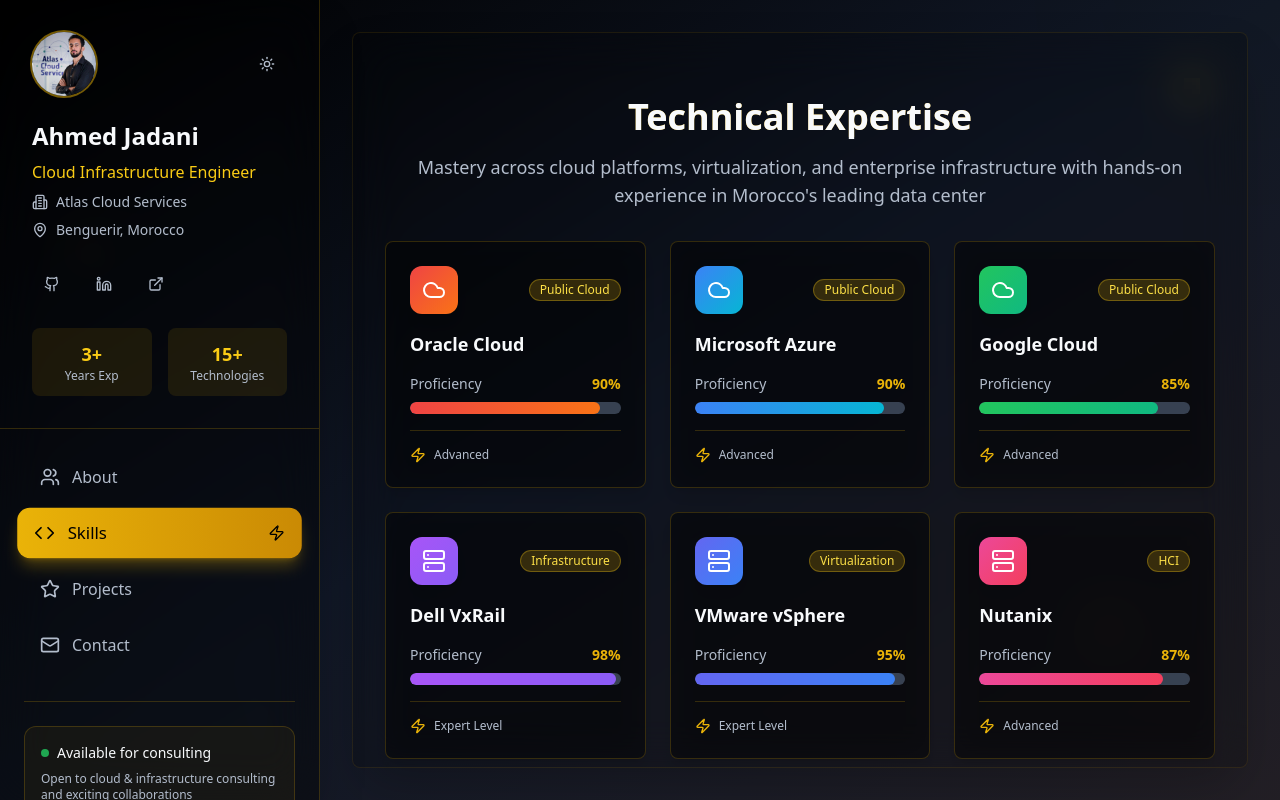
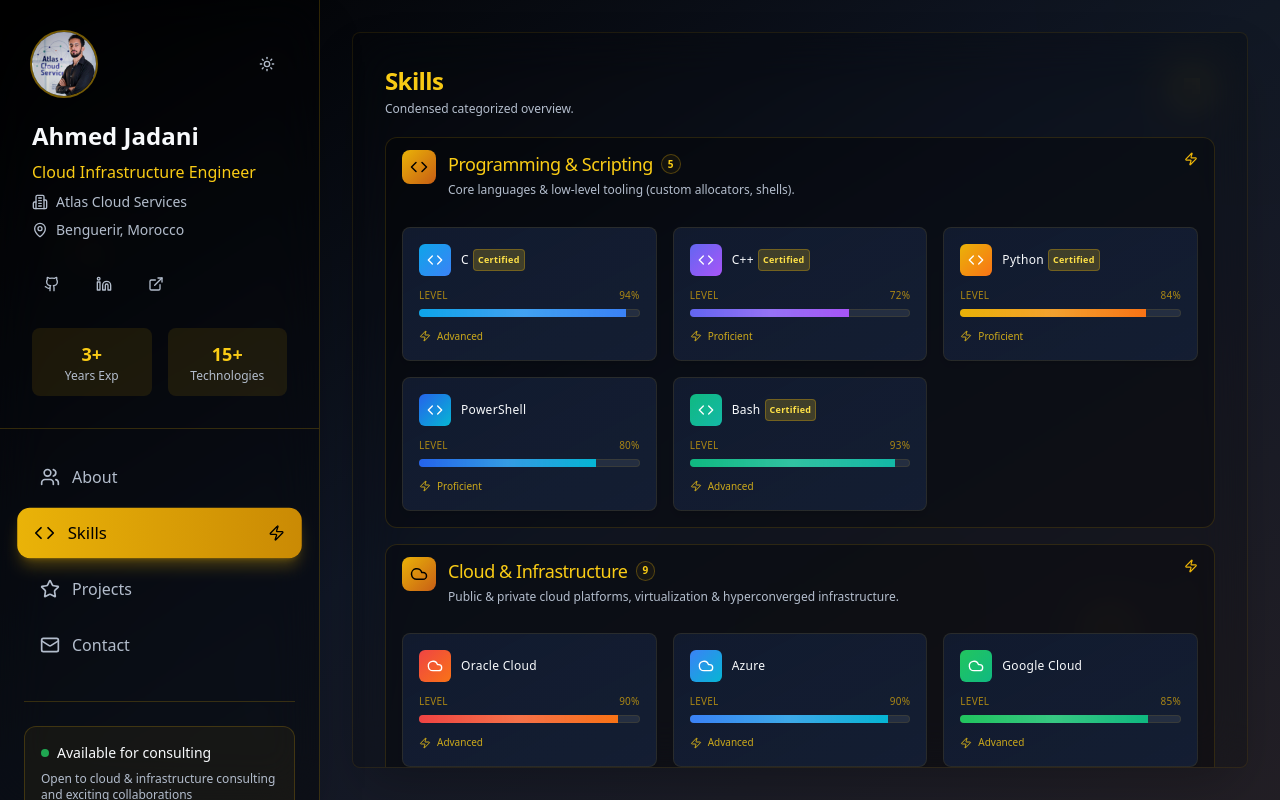
Before and after one commit to 0xPacman/Portfolio, a Next.js app: page / in a window 1280 px wide. Both pictures are taken after a click on the button "Skills". Built offline with nearby package versions, Linux system fonts and the light colour scheme.

Commit message:
feat: restructure skills section to categorize skills and enhance presentation

```diff
--- a/components/sections/Skills.tsx
+++ b/components/sections/Skills.tsx
@@ -1,198 +1,177 @@
 'use client'
 
-import React from "react"
-import { motion } from "framer-motion"
-import { Card, CardContent } from "@/components/ui/card"
-import { Badge } from "@/components/ui/badge"
-import { Cloud, Server, Shield, Code, Monitor, Building2, HardDrive, Zap } from "lucide-react"
+import React from 'react'
+import { motion, AnimatePresence } from 'framer-motion'
+import { Card, CardContent } from '@/components/ui/card'
+import { Badge } from '@/components/ui/badge'
+import { Cloud, Server, Shield, Code, Monitor, Building2, HardDrive, Zap } from 'lucide-react'
 
 interface SkillsProps {
   isDarkMode: boolean
   skillsRef: React.RefObject<HTMLDivElement>
 }
 
-const skills = [
-  { name: "Oracle Cloud", icon: Cloud, level: 90, category: "Public Cloud", color: "from-red-500 to-orange-500" },
-  { name: "Microsoft Azure", icon: Cloud, level: 90, category: "Public Cloud", color: "from-blue-500 to-cyan-500" },
-  { name: "Google Cloud", icon: Cloud, level: 85, category: "Public Cloud", color: "from-green-500 to-emerald-500" },
-  { name: "Dell VxRail", icon: Server, level: 98, category: "Infrastructure", color: "from-purple-500 to-violet-500" },
-  { name: "VMware vSphere", icon: Server, level: 95, category: "Virtualization", color: "from-indigo-500 to-blue-500" },
-  { name: "Nutanix", icon: Server, level: 87, category: "HCI", color: "from-pink-500 to-rose-500" },
-  { name: "OpenStack", icon: Cloud, level: 88, category: "Private Cloud", color: "from-teal-500 to-cyan-500" },
-  { name: "Kubernetes", icon: Server, level: 84, category: "Orchestration", color: "from-yellow-500 to-orange-500" },
-  { name: "Docker & Podman", icon: Server, level: 95, category: "Containers", color: "from-blue-600 to-blue-400" },
-  { name: "DevOps & Scripting", icon: Code, level: 90, category: "Automation", color: "from-green-600 to-green-400" },
-  { name: "Ansible", icon: Code, level: 88, category: "Config Mgmt", color: "from-red-600 to-red-400" },
-  { name: "VMware NSX", icon: Shield, level: 90, category: "Network Security", color: "from-orange-500 to-red-500" },
-  { name: "Veeam Backup", icon: HardDrive, level: 90, category: "Data Protection", color: "from-emerald-500 to-teal-500" },
-  { name: "Monitoring Stack", icon: Monitor, level: 92, category: "Observability", color: "from-violet-500 to-purple-500" },
-  { name: "ITIL", icon: Building2, level: 50, category: "Management", color: "from-slate-500 to-gray-500" },
+interface SkillItem { name: string; icon: any; level: number; color: string; certified?: boolean }
+interface SkillGroup { key: string; title: string; description: string; icon: any; items: SkillItem[] }
+
+const groups: SkillGroup[] = [
+  { key: 'programming', title: 'Programming & Scripting', description: 'Core languages & low-level tooling (custom allocators, shells).', icon: Code, items: [
+    { name: 'C', icon: Code, level: 94, color: 'from-sky-500 to-blue-500', certified: true },
+    { name: 'C++', icon: Code, level: 72, color: 'from-indigo-500 to-purple-500', certified: true },
+    { name: 'Python', icon: Code, level: 84, color: 'from-yellow-500 to-orange-500', certified: true },
+    { name: 'PowerShell', icon: Code, level: 80, color: 'from-blue-600 to-cyan-500' },
+    { name: 'Bash', icon: Code, level: 93, color: 'from-emerald-500 to-teal-500', certified: true },
+  ]},
+  { key: 'cloud', title: 'Cloud & Infrastructure', description: 'Public & private cloud platforms, virtualization & hyperconverged infrastructure.', icon: Cloud, items: [
+    { name: 'Oracle Cloud', icon: Cloud, level: 90, color: 'from-red-500 to-orange-500' },
+    { name: 'Azure', icon: Cloud, level: 90, color: 'from-blue-500 to-cyan-500' },
+    { name: 'Google Cloud', icon: Cloud, level: 85, color: 'from-green-500 to-emerald-500' },
+    { name: 'OpenStack', icon: Cloud, level: 88, color: 'from-teal-500 to-cyan-500' },
+    { name: 'Harvester', icon: Cloud, level: 50, color: 'from-lime-500 to-emerald-500' },
+    { name: 'Proxmox', icon: Cloud, level: 50, color: 'from-stone-500 to-neutral-400' },
+    { name: 'Dell VxRail', icon: Server, level: 98, color: 'from-purple-500 to-violet-500' },
+    { name: 'VMware vSphere', icon: Server, level: 95, color: 'from-indigo-500 to-blue-500' },
+    { name: 'Nutanix HCI (AOS/AHV)', icon: Server, level: 89, color: 'from-pink-500 to-rose-500', certified: true },
+  ]},
+  { key: 'containers', title: 'Containers & Orchestration', description: 'Image lifecycle, runtime & cluster scheduling.', icon: Server, items: [
+    { name: 'Docker', icon: Server, level: 95, color: 'from-blue-600 to-blue-400' },
+    { name: 'Podman', icon: Server, level: 85, color: 'from-sky-500 to-cyan-500' },
+    { name: 'Kubernetes', icon: Server, level: 84, color: 'from-yellow-500 to-orange-500' },
+  ]},
+  { key: 'automation', title: 'Automation & Configuration', description: 'Infrastructure as Code, provisioning & policy automation.', icon: Code, items: [
+    { name: 'Terraform', icon: Code, level: 70, color: 'from-fuchsia-500 to-purple-500' },
+    { name: 'VMware Aria Automation', icon: Code, level: 60, color: 'from-indigo-500 to-violet-500' },
+    { name: 'Ansible', icon: Code, level: 88, color: 'from-red-600 to-red-400' },
+  ]},
+  { key: 'network', title: 'Network & Security', description: 'Virtual networking & perimeter / segmentation security.', icon: Shield, items: [
+    { name: 'VMware NSX', icon: Shield, level: 70, color: 'from-orange-500 to-red-500' },
+    { name: 'Cisco ASA', icon: Shield, level: 68, color: 'from-amber-500 to-orange-500' },
+    { name: 'Fortinet Firewall', icon: Shield, level: 60, color: 'from-lime-500 to-green-500' },
+  { name: 'Active Directory', icon: Shield, level: 92, color: 'from-indigo-500 to-indigo-300' },
+  { name: 'DNS Management', icon: Shield, level: 88, color: 'from-cyan-500 to-sky-500' },
+  ]},
+  { key: 'protection', title: 'Data Protection', description: 'Backup, recovery & continuity tooling.', icon: HardDrive, items: [
+    { name: 'Veeam Backup', icon: HardDrive, level: 90, color: 'from-emerald-500 to-teal-500', certified: true },
+  ]},
+  { key: 'observability', title: 'Monitoring & Observability', description: 'Telemetry, analytics & operational insights.', icon: Monitor, items: [
+    { name: 'Zabbix', icon: Monitor, level: 82, color: 'from-violet-500 to-purple-500' },
+    { name: 'VMware Aria Operations™', icon: Monitor, level: 85, color: 'from-blue-500 to-indigo-500' },
+    { name: 'VMware Aria Operations™ for Logs', icon: Monitor, level: 83, color: 'from-cyan-500 to-teal-500' },
+    { name: 'VMware Aria Operations™ for Networks', icon: Monitor, level: 76, color: 'from-teal-500 to-cyan-500' },
+  ]},
+  { key: 'governance', title: 'Management & Governance', description: 'Process frameworks enabling service maturity.', icon: Building2, items: [
+    { name: 'ITIL', icon: Building2, level: 85, color: 'from-slate-500 to-gray-500', certified: true },
+    { name: 'FinOps', icon: Building2, level: 60, color: 'from-amber-500 to-yellow-500' },
+  ]},
 ]
 
-const containerVariants = {
-  hidden: { opacity: 0 },
-  visible: {
-    opacity: 1,
-    transition: {
-      staggerChildren: 0.1,
-      delayChildren: 0.2
-    }
-  }
-}
-
-const cardVariants = {
-  hidden: {
-    opacity: 0,
-    y: 50,
-    scale: 0.9
-  },
-  visible: {
-    opacity: 1,
-    y: 0,
-    scale: 1,
-    transition: {
-      type: "spring",
-      stiffness: 100,
-      damping: 15,
-      duration: 0.6
-    }
-  },
-  hover: {
-    scale: 1.05,
-    y: -5,
-    transition: {
-      type: "spring",
-      stiffness: 300,
-      damping: 20
-    }
-  }
-}
-
-const progressVariants = {
-  hidden: { width: 0 },
-  visible: (level: number) => ({
-    width: `${level}%`,
-    transition: {
-      duration: 1.5,
-      ease: "easeOut",
-      delay: 0.5
-    }
-  })
-}
+const groupVariant = { hidden: { opacity: 0, y: 28 }, visible: { opacity: 1, y: 0, transition: { duration: .45 } }, exit: { opacity: 0, y: 12, transition: { duration: .2 } } }
+const cardVariant = { hidden: { opacity: 0, y: 18 }, visible: { opacity: 1, y: 0, transition: { type: 'spring', stiffness: 140, damping: 20 } } }
 
 export const Skills = ({ isDarkMode, skillsRef }: SkillsProps) => {
-  const textPrimary = "text-foreground"
-  const textSecondary = "text-muted-foreground"
+  const [open, setOpen] = React.useState<Set<string>>(new Set(groups.map(g => g.key)))
+  const toggle = (k: string) => setOpen((p: Set<string>) => { const n = new Set(p); n.has(k) ? n.delete(k) : n.add(k); return n })
+
+  // Theming helpers to avoid dull gray in light mode
+  const groupContainerBase = isDarkMode
+    ? 'rounded-xl border border-yellow-500/15 bg-black/30'
+    : 'rounded-xl border border-yellow-500/30 bg-white/70 backdrop-blur-sm'
+
+  const headerIconWrap = isDarkMode
+    ? 'p-2 rounded-lg bg-gradient-to-br from-yellow-500 to-orange-500/80 shadow-sm'
+    : 'p-2 rounded-lg bg-gradient-to-br from-yellow-400 to-orange-400/80 shadow-sm'
+
+  const cardBase = isDarkMode
+    ? 'relative overflow-hidden border border-yellow-500/10 hover:border-yellow-500/30 transition bg-gradient-to-br from-gray-900/30 to-gray-800/20'
+    : 'relative overflow-hidden border border-yellow-500/20 hover:border-yellow-500/40 transition bg-gradient-to-br from-white to-amber-50/60'
+
+  const progressTrack = isDarkMode
+    ? 'relative h-2 rounded-full overflow-hidden bg-gray-700/50 ring-1 ring-inset ring-yellow-500/10'
+    : 'relative h-2 rounded-full overflow-hidden bg-yellow-200/50 ring-1 ring-inset ring-yellow-500/20'
+
+  const collapsibleHover = isDarkMode ? 'hover:bg-yellow-500/5' : 'hover:bg-amber-100/40'
 
   return (
-    <div
-      className="space-y-8"
-      ref={skillsRef}
-      itemScope
-      itemType="https://schema.org/ItemList"
-    >
-      <meta itemProp="name" content="Ahmed Jadani's Technical Skills" />
-      <meta itemProp="description" content="Technical expertise and proficiency levels across cloud platforms, virtualization, and enterprise infrastructure" />
-      {/* Header */}
-      <motion.div
-        className="text-center mb-12"
-        initial={{ opacity: 0, y: -30 }}
-        animate={{ opacity: 1, y: 0 }}
-        transition={{ duration: 0.6 }}
-      >
-        <h2 className={`text-4xl font-bold ${textPrimary} mb-4 bg-gradient-to-r from-yellow-400 to-yellow-600 bg-clip-text text-transparent`}>
-          Technical Expertise
-        </h2>
-        <p className={`${textSecondary} max-w-3xl mx-auto text-lg`}>
-          Mastery across cloud platforms, virtualization, and enterprise infrastructure with hands-on experience in Morocco's leading data center
-        </p>
-      </motion.div>
-
-      {/* Skills Grid */}
-      <motion.div
-        className="grid grid-cols-1 md:grid-cols-2 lg:grid-cols-3 gap-6"
-        variants={containerVariants}
-        initial="hidden"
-        animate="visible"
-      >
-        {skills.map((skill, index) => {
-          const Icon = skill.icon
-          return (
-            <motion.div
-              key={skill.name}
-              variants={cardVariants}
-              whileHover="hover"
-              className="group"
-              itemProp="itemListElement"
-              itemScope
-              itemType="https://schema.org/Thing"
-            >
-              <meta itemProp="name" content={skill.name} />
-              <meta itemProp="description" content={`${skill.level}% proficiency in ${skill.name} - ${skill.category}`} />
-              <Card className={`h-full ${isDarkMode
-                ? "bg-black/40 border-yellow-500/20 hover:border-yellow-400/40"
-                : "bg-white/60 border-yellow-400/30 hover:border-yellow-500/50"
-              } backdrop-blur-md shadow-lg hover:shadow-2xl transition-all duration-300 overflow-hidden relative`}>
-
-                {/* Animated background gradient */}
-                <div className={`absolute inset-0 bg-gradient-to-br ${skill.color} opacity-0 group-hover:opacity-10 transition-opacity duration-300`} />
-
-                <CardContent className="p-6 relative z-10">
-                  {/* Icon and Category */}
-                  <div className="flex items-center justify-between mb-4">
-                    <div className={`p-3 rounded-xl bg-gradient-to-br ${skill.color} shadow-lg`}>
-                      <Icon className="text-white" size={24} />
-                    </div>
-                    <Badge
-                      variant="secondary"
-                      className={`${isDarkMode
-                        ? "bg-yellow-500/20 text-yellow-300 border-yellow-400/30"
-                        : "bg-yellow-400/30 text-yellow-700 border-yellow-500/40"
-                      } font-medium`}
-                    >
-                      {skill.category}
-                    </Badge>
+    <div ref={skillsRef} className="space-y-5">
+      <div className="flex flex-col gap-1">
+        <motion.h2 initial={{ opacity: 0, y: -10 }} animate={{ opacity: 1, y: 0 }} className="text-2xl font-semibold tracking-tight bg-gradient-to-r from-yellow-400 to-yellow-600 bg-clip-text text-transparent">Skills</motion.h2>
+        <motion.p initial={{ opacity: 0, y: -6 }} animate={{ opacity: 1, y: 0 }} className="text-xs text-muted-foreground">Condensed categorized overview.</motion.p>
       </div>
 
-                  {/* Skill Name */}
-                  <h3 className={`font-bold text-lg ${textPrimary} mb-4 group-hover:text-yellow-500 transition-colors`}>
-                    {skill.name}
-                  </h3>
-
-                  {/* Progress Bar */}
-                  <div className="space-y-2">
-                    <div className="flex justify-between items-center">
-                      <span className={`text-sm font-medium ${textSecondary}`}>Proficiency</span>
-                      <span className={`text-sm font-bold text-yellow-500`}>{skill.level}%</span>
+      <div className="space-y-4">
+        <AnimatePresence mode="popLayout">
+          {groups.map((group: SkillGroup) => {
+            const GIcon = group.icon
+            const opened = open.has(group.key)
+            return (
+              <motion.div key={group.key} variants={groupVariant} initial="hidden" animate="visible" exit="exit" layout className={`${groupContainerBase} overflow-hidden`}>
+                <button onClick={() => toggle(group.key)} className={`w-full text-left px-4 py-3 flex items-start gap-3 ${collapsibleHover} transition`}>
+                  <div className={headerIconWrap}>
+                    <GIcon className="text-black" size={18} />
                   </div>
-
-                    <div className={`h-3 rounded-full overflow-hidden ${isDarkMode ? "bg-gray-700" : "bg-gray-200"}`}>
-                      <motion.div
-                        className={`h-full bg-gradient-to-r ${skill.color} rounded-full relative`}
-                        variants={progressVariants}
-                        custom={skill.level}
-                        initial="hidden"
-                        animate="visible"
-                      >
-                        {/* Shine effect */}
-                        <div className="absolute inset-0 bg-gradient-to-r from-transparent via-white/20 to-transparent skew-x-12 transform translate-x-[-100%] group-hover:translate-x-[200%] transition-transform duration-1000" />
+                  <div className="flex-1">
+                    <div className="flex items-center gap-2 flex-wrap">
+                      <h3 className="text-lg font-medium text-yellow-400 tracking-tight">{group.title}</h3>
+                      <Badge variant="outline" className="h-5 px-1.5 text-[10px] border-yellow-500/30 text-yellow-400 bg-yellow-500/5">{group.items.length}</Badge>
+                    </div>
+                    <p className="mt-1 text-xs text-muted-foreground max-w-3xl leading-snug line-clamp-1">{group.description}</p>
+                  </div>
+                  <motion.div animate={{ rotate: opened ? 180 : 0 }} className="ml-auto text-yellow-500 mt-0.5">
+                    <Zap size={14} />
+                  </motion.div>
+                </button>
+                <AnimatePresence initial={false}>
+                  {opened && (
+        <motion.div key="content" initial={{ height: 0, opacity: 0 }} animate={{ height: 'auto', opacity: 1 }} exit={{ height: 0, opacity: 0 }} transition={{ duration: .3 }} className="px-4 pb-4">
+                      <div className="grid sm:grid-cols-2 xl:grid-cols-3 gap-4 mt-4">
+                        {group.items.map((item: SkillItem) => {
+                          const Ico = item.icon
+                          return (
+                            <motion.div key={item.name} variants={cardVariant} initial="hidden" whileInView="visible" viewport={{ once: true }} className="group/card relative">
+          <Card className={cardBase}>
+                                <div className={`absolute inset-0 opacity-0 group-hover/card:opacity-10 transition-opacity bg-gradient-to-br ${item.color}`} />
+                                <CardContent className="p-4 relative z-10 space-y-3">
+                                  <div className="flex items-center gap-2.5">
+                                    <div className={`p-2 rounded-md bg-gradient-to-br ${item.color}`}>
+                                      <Ico className="text-white" size={16} />
+                                    </div>
+                                    <h4 className="font-medium text-xs tracking-wide flex items-center gap-1">
+                                      {item.name}
+                                      {item.certified && (
+                                        <span className="text-[9px] font-semibold px-1 py-0.5 rounded bg-yellow-500/20 text-yellow-600 dark:text-yellow-300 dark:bg-yellow-400/20 border border-yellow-500/30">
+                                          Certified
+                                        </span>
+                                      )}
+                                    </h4>
+                                  </div>
+                                  <div className="space-y-1.5">
+                                    <div className="flex justify-between text-[10px] uppercase tracking-wide font-medium text-yellow-500/70">
+                                      <span>Level</span><span>{item.level}%</span>
+                                    </div>
+            <div className={progressTrack}>
+                                      <motion.div initial={{ width: 0 }} whileInView={{ width: item.level + '%' }} viewport={{ once: true }} transition={{ duration: 0.9, ease: 'easeOut', delay: .15 }} className={`h-full relative bg-gradient-to-r ${item.color}`}>
+                                        <div className="absolute inset-0 bg-[linear-gradient(90deg,rgba(255,255,255,0)_0%,rgba(255,255,255,.25)_50%,rgba(255,255,255,0)_100%)] animate-pulse" />
                                       </motion.div>
                                     </div>
                                   </div>
-
-                  {/* Experience indicator */}
-                  <div className="flex items-center mt-4 pt-4 border-t border-yellow-500/20">
-                    <Zap className="text-yellow-500 mr-2" size={16} />
-                    <span className={`text-xs ${textSecondary}`}>
-                      {skill.level >= 95 ? "Expert Level" : skill.level >= 85 ? "Advanced" : "Proficient"}
-                    </span>
+                                  <div className="flex items-center gap-1.5 text-[10px] text-yellow-400/80">
+                                    <Zap size={12} />
+                                    <span>{item.level >= 95 ? 'Expert' : item.level >= 85 ? 'Advanced' : item.level >= 70 ? 'Proficient' : 'Developing'}</span>
                                   </div>
                                 </CardContent>
                               </Card>
                             </motion.div>
                           )
                         })}
+                      </div>
                     </motion.div>
+                  )}
+                </AnimatePresence>
+              </motion.div>
+            )
+          })}
+        </AnimatePresence>
+      </div>
     </div>
   )
 }
```
Lines whose indentation alone changed are shown as unchanged.
